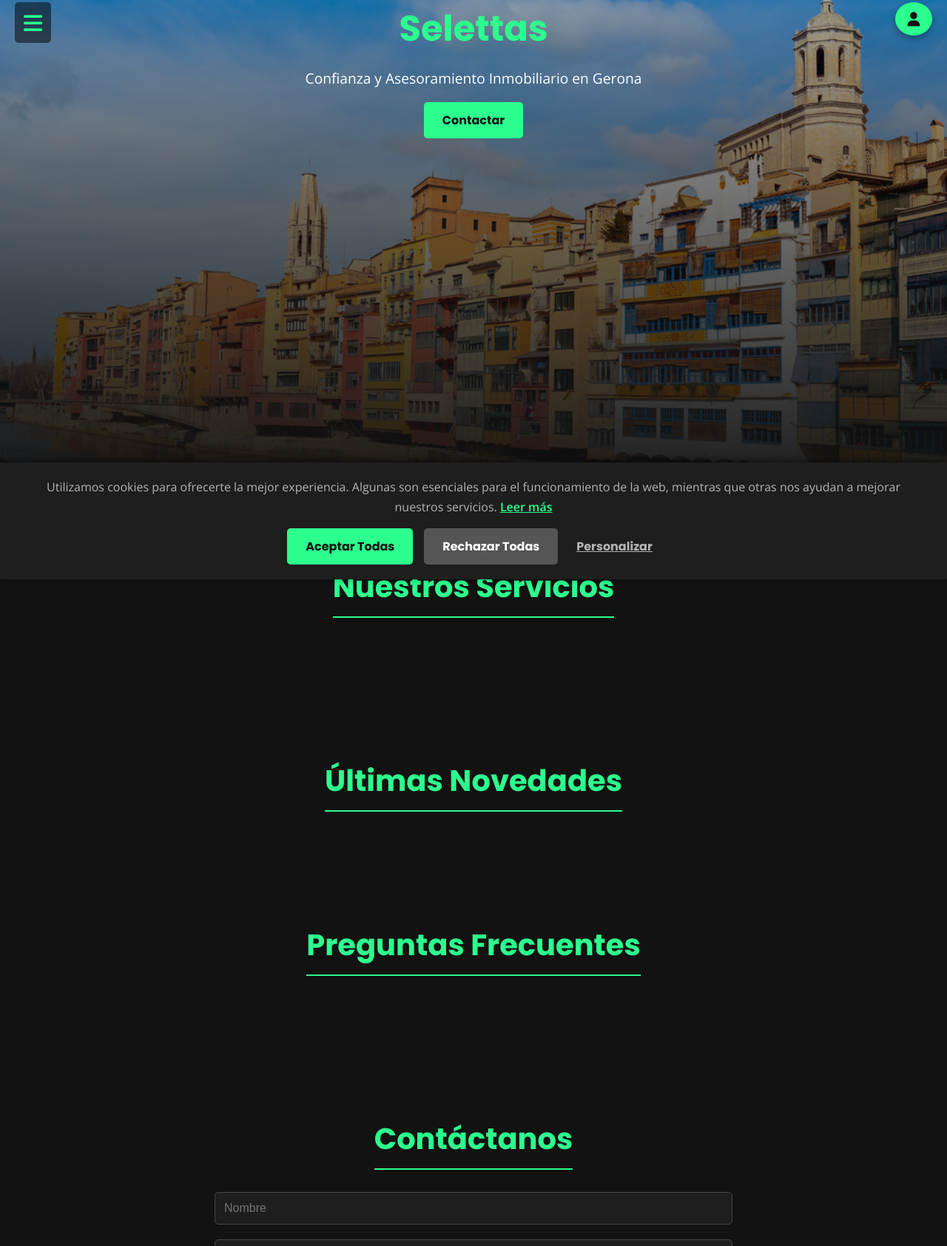
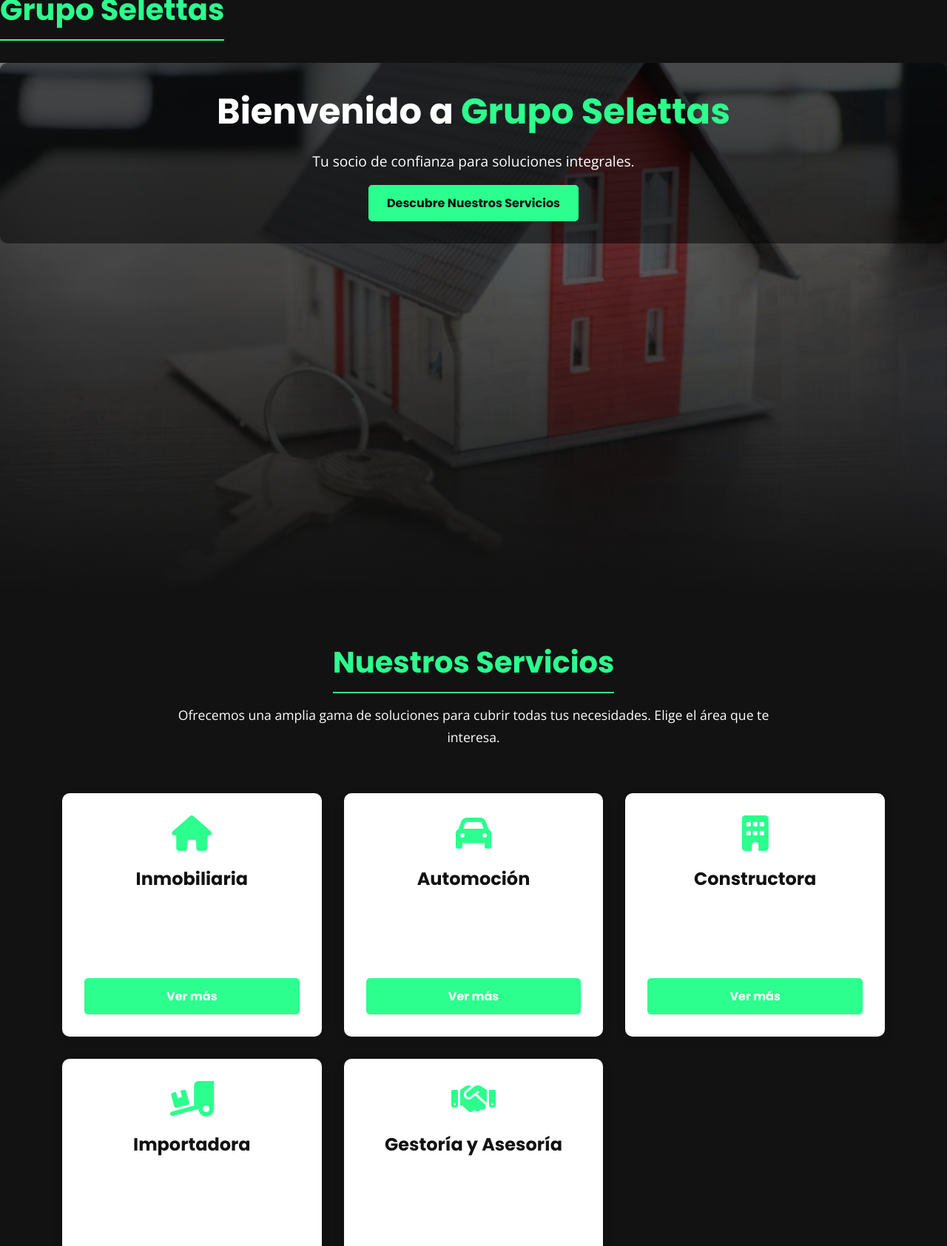
Before and after one commit to mikyz4/Mi-inmobiliaria, a plain HTML site: page Index.html in a window 1280 px wide. Shown: the part 17-1701 px from the top of the page at 74% size. Drawn offline with nearby package versions, Linux system fonts and the light colour scheme.

Commit message:
Add files via upload

```diff
--- a/Index.html
+++ b/Index.html
@@ -3,7 +3,7 @@
 <head>
     <meta charset="UTF-8">
     <meta name="viewport" content="width=device-width, initial-scale=1.0">
-    <title>Selettas - Asesoría Inmobiliaria</title>
+    <title>Grupo Selettas - Soluciones Integrales</title>
     <link rel="icon" type="image/png" href="favicon.png">
     <link rel="preconnect" href="https://fonts.googleapis.com">
     <link rel="preconnect" href="https://fonts.gstatic.com" crossorigin>
@@ -12,57 +12,77 @@
     <link rel="stylesheet" href="Styles.css">
     <link rel="manifest" href="/manifest.json">
 </head>
-<body>
-    <div id="notification-banner" class="notification-hidden"></div>
+<body id="page-grupo">
 
     <header>
-        <div class="menu-toggle">
-            <i class="fas fa-bars"></i>
+        <div class="logo-container">
+            <h2>Grupo Selettas</h2>
         </div>
-        <nav class="sidebar">
-            <span class="close-btn">&times;</span>
-            <ul>
-                </ul>
+        <nav class="main-nav">
+             <div id="user-status-container"></div>
         </nav>
     </header>
 
     <main>
-        <section id="hero" class="hero-section">
+        <section id="hero-main" class="hero-section">
             <div class="carousel-container">
-                <img src="Images/Carrusel1.jpg" alt="Vistas de Gerona" class="carousel-image active">
-                <img src="Images/Carrusel2.jpg" alt="Interior de una casa moderna" class="carousel-image">
-                <img src="Images/Carrusel3.jpg" alt="Familia recibiendo llaves" class="carousel-image">
+                <img src="Images/Carrusel1.jpg" alt="Proyectos del Grupo Selettas" class="carousel-image active">
+                <img src="Images/Carrusel2.jpg" alt="Equipo de Selettas" class="carousel-image">
+                <img src="Images/Carrusel3.jpg" alt="Cliente satisfecho" class="carousel-image">
 
                 <div class="hero-content">
-                    <h1><span style="color: var(--accent-color);">Selettas</span></h1>
-                    <p>Confianza y Asesoramiento Inmobiliario en Gerona</p>
-                    <a href="#contact" class="btn">Contactar</a>
-                    <button id="installBtn" class="btn" style="display: none; margin-top: 15px;">Instalar Aplicación</button>
+                    <h1>Bienvenido a <span style="color: var(--accent-color);">Grupo Selettas</span></h1>
+                    <p>Tu socio de confianza para soluciones integrales.</p>
+                    <a href="#nuestros-servicios" class="btn">Descubre Nuestros Servicios</a>
                 </div>
             </div>
         </section>
 
-        <section id="services">
+        <section id="nuestros-servicios">
             <h2>Nuestros Servicios</h2>
-            <div class="services-container">
+            <p class="section-subtitle">Ofrecemos una amplia gama de soluciones para cubrir todas tus necesidades. Elige el área que te interesa.</p>
+
+            <div class="servicios-grid">
+                <div class="servicio-card">
+                    <i class="fas fa-home"></i>
+                    <h3>Inmobiliaria</h3>
+                    <p>Encuentra, vende o alquila tu propiedad con nuestro asesoramiento experto en el mercado de Gerona.</p>
+                    <a href="inmobiliaria.html" class="btn">Ver más</a>
                 </div>
-        </section>
 
-        <section id="news">
-            <h2>Últimas Novedades</h2>
-            <div id="news-container" class="anuncios-container">
+                <div class="servicio-card">
+                    <i class="fas fa-car"></i>
+                    <h3>Automoción</h3>
+                    <p>Servicios de concesionario, taller, importación y personalización de vehículos a tu medida.</p>
+                    <a href="concesionario.html" class="btn">Ver más</a>
                 </div>
-        </section>
 
-        <section id="faq">
-             <h2>Preguntas Frecuentes</h2>
-             <div class="faq-container">
+                <div class="servicio-card">
+                    <i class="fas fa-building"></i>
+                    <h3>Constructora</h3>
+                    <p>Llevamos a cabo proyectos de construcción y reforma con los más altos estándares de calidad.</p>
+                    <a href="constructora.html" class="btn">Ver más</a>
                 </div>
+
+                <div class="servicio-card">
+                    <i class="fas fa-truck-loading"></i>
+                    <h3>Importadora</h3>
+                    <p>Importamos materiales de construcción y equipamiento de trabajo para tus proyectos más exigentes.</p>
+                    <a href="importadora.html" class="btn">Ver más</a>
+                </div>
+
+                <div class="servicio-card">
+                    <i class="fas fa-handshake"></i>
+                    <h3>Gestoría y Asesoría</h3>
+                    <p>Coordinamos todos tus proyectos o te ofrecemos asesoramiento independiente para garantizar tu éxito.</p>
+                    <a href="gestora.html" class="btn">Ver más</a>
+                </div>
+            </div>
         </section>
 
         <section id="contact">
-            <h2>Contáctanos</h2>
-            <form action="https://formsubmit.co/infoselettas@gmail.com" method="POST">
+            <h2>Contacta con Grupo Selettas</h2>
+            <form action="https://formsubmit.co/infogruposelettas@gmail.com" method="POST">
                 <input type="text" name="name" placeholder="Nombre" required>
                 <input type="email" name="email" placeholder="Email" required>
                 <textarea name="message" placeholder="Tu mensaje" rows="5" required></textarea>
@@ -71,78 +91,31 @@
         </section>
     </main>
 
-    <div id="newsModal" class="modal">
-        <div class="modal-content">
-            <span class="close-button">&times;</span>
-            <img id="news-modal-img" src="" alt="Imagen de la noticia" class="modal-img">
-            <h3 id="news-modal-titulo"></h3>
-            <p id="news-modal-descripcion"></p>
-        </div>
-    </div>
-
-    <div id="cookie-consent-banner" class="cookie-banner-hidden">
-        <div class="cookie-banner-content">
-            <p>
-                Utilizamos cookies para ofrecerte la mejor experiencia. Algunas son esenciales para el funcionamiento de la web, mientras que otras nos ayudan a mejorar nuestros servicios.
-                <a href="Legal.html#politica-cookies">Leer más</a>
-            </p>
-            <div class="cookie-banner-actions">
-                <button id="cookie-accept-all" class="btn">Aceptar Todas</button>
-                <button id="cookie-reject-all" class="btn btn-secondary">Rechazar Todas</button>
-                <button id="cookie-settings-btn" class="btn-link">Personalizar</button>
-            </div>
-        </div>
-    </div>
-
-    <div id="cookie-settings-modal" class="modal">
-        <div class="modal-content">
-            <span class="close-button">&times;</span>
-            <h3>Configuración de Cookies</h3>
-            <p>Puedes personalizar tus preferencias de cookies a continuación. Las cookies técnicas son necesarias y no se pueden desactivar.</p>
-
-            <div class="cookie-category">
-                <div class="cookie-category-header">
-                    <label for="cookie-necesarias">Cookies Técnicas (Necesarias)</label>
-                    <input type="checkbox" id="cookie-necesarias" checked disabled>
-                </div>
-                <p class="cookie-category-description">
-                    Estas cookies son esenciales para que el sitio web funcione correctamente, como recordar tu sesión o tus preferencias de cookies.
-                </p>
-            </div>
-
-            <div class="cookie-category">
-                <div class="cookie-category-header">
-                    <label for="cookie-analiticas">Cookies de Análisis</label>
-                    <input type="checkbox" id="cookie-analiticas" checked>
-                </div>
-                <p class="cookie-category-description">
-                    Nos permiten entender cómo interactúas con la web (qué páginas visitas más, etc.) para mejorar nuestros servicios. Todos los datos son anónimos.
-                </p>
-            </div>
-
-            <button id="cookie-save-prefs" class="btn">Guardar Preferencias</button>
-        </div>
-    </div>
     <footer>
-        <p>&copy; 2025 Selettas | <a href="Legal.html">Aviso Legal</a></p>
+        <p>&copy; 2025 Grupo Selettas | <a href="Legal.html">Aviso Legal</a></p>
     </footer>
 
-    <a href="https://wa.me/34632125872" target="_blank" class="whatsapp-button"><i class="fab fa-whatsapp"></i></a>
+    <a href="https://wa.me/34XXXXXXXXX" target="_blank" class="whatsapp-button"><i class="fab fa-whatsapp"></i></a>
     <button class="scroll-to-top"><i class="fas fa-arrow-up"></i></button>
 
     <script src="https://cdn.jsdelivr.net/npm/@supabase/supabase-js@2"></script>
     <script src="Script.js"></script>
 
     <script>
-      if ('serviceWorker' in navigator) {
-        window.addEventListener('load', () => {
-          navigator.serviceWorker.register('/sw.js').then(registration => {
-            console.log('ServiceWorker registrado con éxito:', registration.scope);
-          }).catch(error => {
-            console.log('Fallo en el registro de ServiceWorker:', error);
-          });
+      document.addEventListener('DOMContentLoaded', function () {
+            // Solo ejecuta el carrusel si estamos en la página principal
+            if (document.body.id === 'page-grupo') {
+                const images = document.querySelectorAll('#hero-main .carousel-image');
+                if (images.length > 0) {
+                    let currentIndex = 0;
+                    setInterval(() => {
+                        images[currentIndex].classList.remove('active');
+                        currentIndex = (currentIndex + 1) % images.length;
+                        images[currentIndex].classList.add('active');
+                    }, 5000);
+                }
+            }
         });
-      }
     </script>
 </body>
 </html>
```
Also changed, not shown: Inmobiliaria.html (added, +148 -0 lines).
